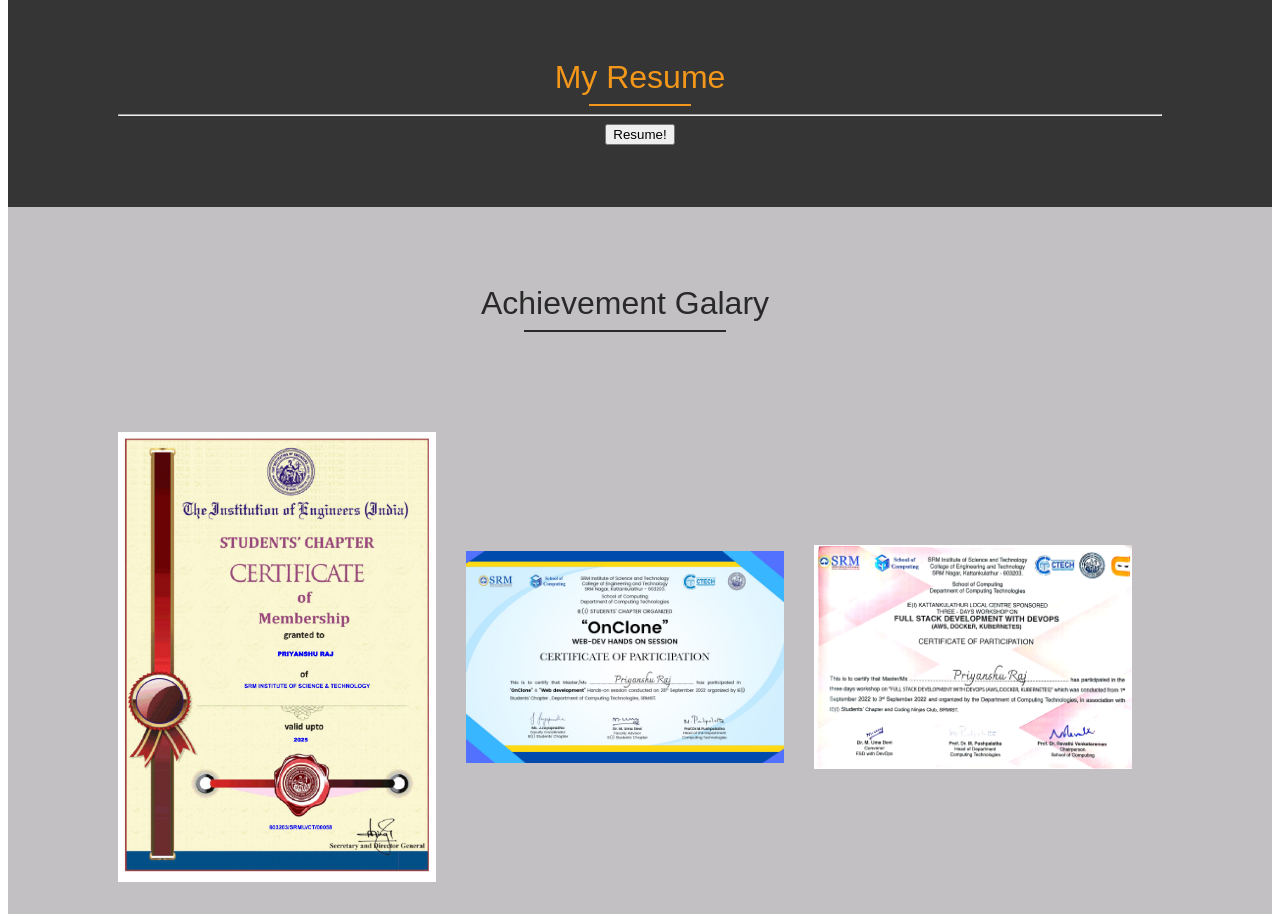
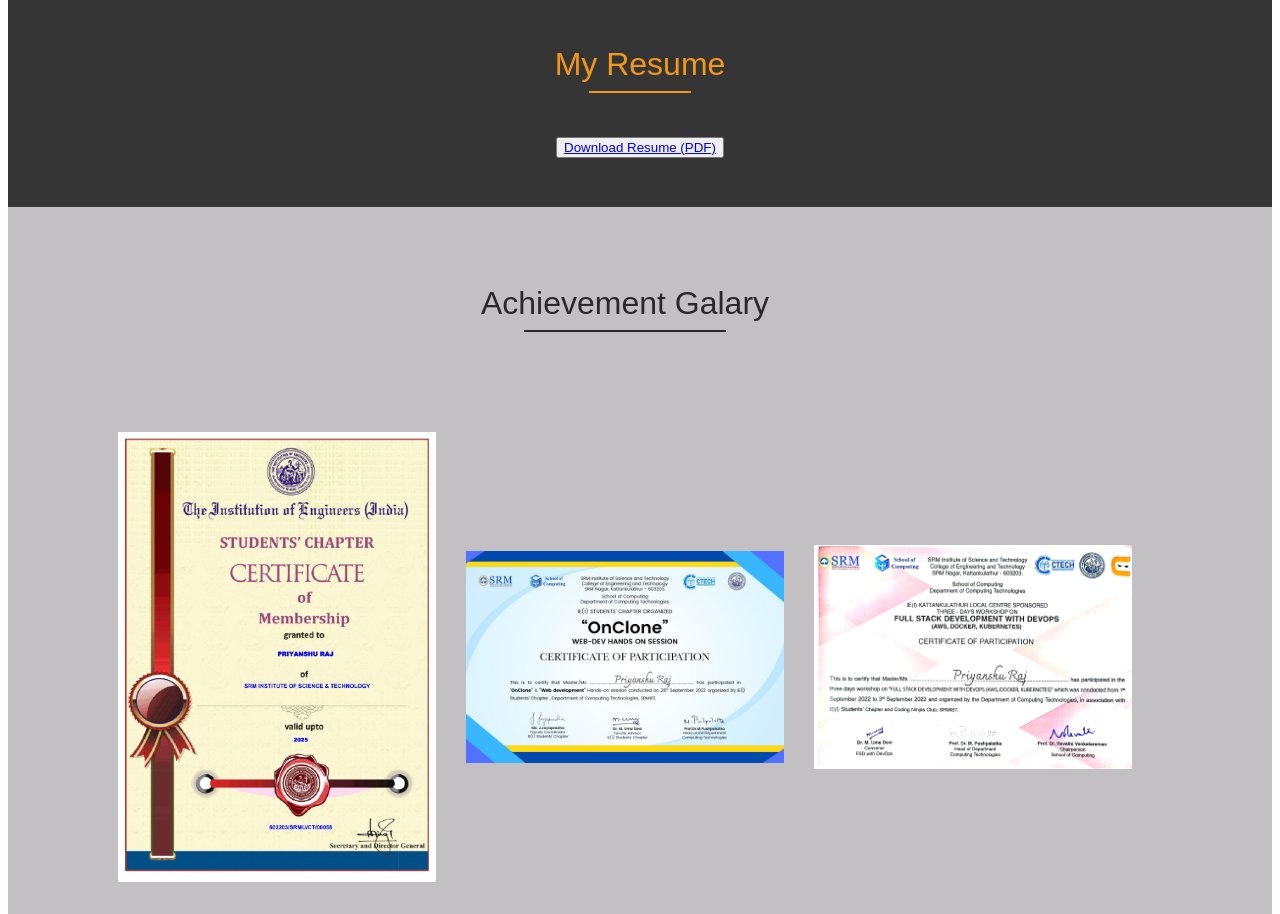
Before and after one commit to Priyanshu581/Portfolio, a plain HTML site: page index.html in a window 1280 px wide. Shown: the part 1277-2191 px from the top of the page. Drawn offline with Linux system fonts and the light colour scheme.

Commit message:
Update index.html

```diff
--- a/index.html
+++ b/index.html
@@ -185,8 +185,10 @@
                                My Resume
                             </font>
                             <hr width="100" color="#f3971b">
-                            <hr>
-                            <button type="button">Resume!</button>
+                            <br>
+                            <br>
+                            <button type="button"><a href="PRIYANSHU's Resume.pdf" download> Download Resume (PDF)</a></button>
+
                         </td>
                     </tr>
      <!--End Resume-->
```
